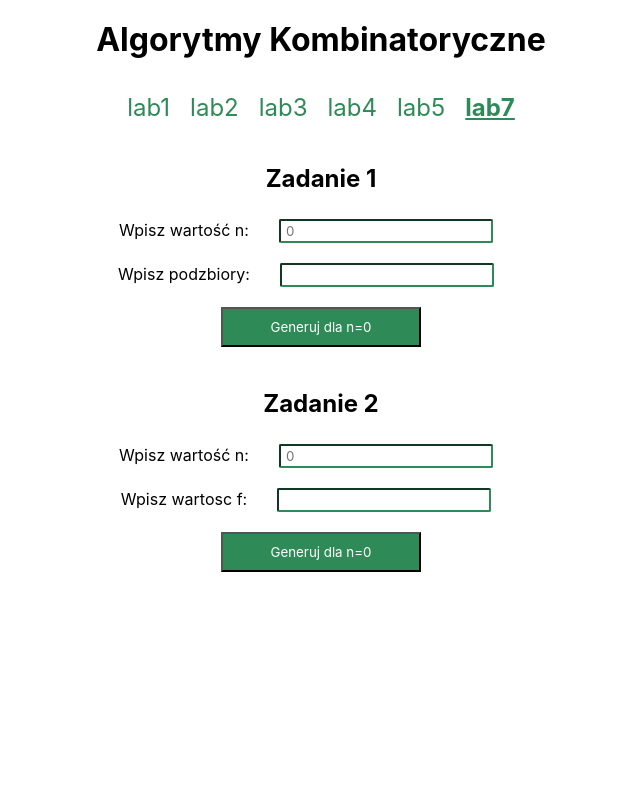
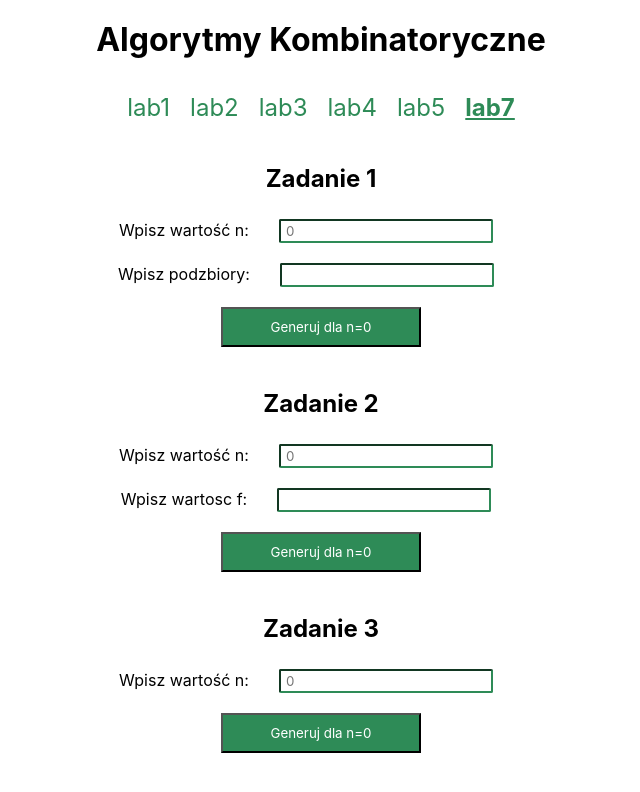
Before and after one commit to piotrwrzodak/UAM-ALK, a React (Create React App) app: page /#/lab7 in a window 1280 px wide. Shown: the top 792 px of the page, without its empty margins (319-959 px from the left). Built offline with nearby package versions, Linux system fonts and the light colour scheme.

Commit message:
add Lab7/Task3

```diff
--- a/src/components/Lab7/Lab7.js
+++ b/src/components/Lab7/Lab7.js
@@ -2,12 +2,14 @@ import React from 'react';
 
 import Task1 from './tasks/Task1';
 import Task2 from './tasks/Task2';
+import Task3 from './tasks/Task3';
 
 function Lab5() {
   return (
     <>
       <Task1 />
       <Task2 />
+      <Task3 />
     </>
   );
 }
--- a/src/components/Lab7/algorithms/alg1.js
+++ b/src/components/Lab7/algorithms/alg1.js
@@ -1,7 +1,7 @@
 const alg1 = (n, subsets) => {
   const array = parseArray(n, subsets);
   if (!array) {
-    return 'false';
+    return 'bad input';
   }
 
   let rgfArray = [];
--- a/src/components/Lab7/algorithms/alg2.js
+++ b/src/components/Lab7/algorithms/alg2.js
@@ -1,7 +1,7 @@
 const alg2 = (n, array) => {
   let newArray = createArrayFromString(array, n);
   if (!newArray) {
-    return false;
+    return 'bad input';
   }
 
   // find the biggest value
--- /dev/null
+++ b/src/components/Lab7/algorithms/alg3.js
@@ -0,0 +1,43 @@
+const alg3 = (n) => {
+  let rgfArray = [];
+  let auxArray = [];
+  let finalArray = [];
+  for (let i = 0; i < n; i++) {
+    rgfArray.push(1);
+    auxArray.push(2);
+  }
+  finalArray.push(rgfArray);
+  while (true) {
+    rgfArray = rgfArray.slice();
+
+    let k = 1;
+    while (rgfArray[n - k] === auxArray[n - k]) {
+      k++;
+    }
+    if (n - k === 0) break;
+    finalArray.push(rgfArray);
+
+    rgfArray[n - k] = rgfArray[n - k] + 1;
+    let index = n - k + 1;
+    while (index < n) {
+      rgfArray[index] = 1;
+      index++;
+    }
+    if (rgfArray[n - k] === auxArray[n - k]) {
+      let index2 = n - k + 1;
+      while (index2 < n) {
+        auxArray[index2] = rgfArray[n - k] + 1;
+        index2++;
+      }
+    } else {
+      let index3 = n - k + 1;
+      while (index3 < n) {
+        auxArray[index3] = auxArray[n - k];
+        index3++;
+      }
+    }
+  }
+  return finalArray;
+};
+
+export default alg3;
--- /dev/null
+++ b/src/components/Lab7/tasks/Task3.js
@@ -0,0 +1,45 @@
+import React, { useState } from 'react';
+
+import alg3 from '../algorithms/alg3';
+
+const Task3 = () => {
+  const [n, setN] = useState(0);
+  const [output, setOutput] = useState(null);
+
+  const submitHandler = (e) => {
+    e.preventDefault();
+    let out = alg3(parseInt(n));
+    setOutput(out);
+  };
+
+  return (
+    <>
+      <h2 className="heading">Zadanie 3</h2>
+      <form onSubmit={submitHandler} className="form">
+        <p>
+          Wpisz wartość n:
+          <input
+            type="number"
+            min="0"
+            name="n"
+            className="input"
+            placeholder={n}
+            onChange={(e) => setN(e.target.value)}
+          />
+        </p>
+
+        <button type="submit" className="button">
+          Generuj dla n={n}
+        </button>
+      </form>
+      {output && (
+        <>
+          <h3 className="output-size">Funkcje RGF: </h3>
+          <ul className="output-list">{JSON.stringify(output)}</ul>
+        </>
+      )}
+    </>
+  );
+};
+
+export default Task3;
```
